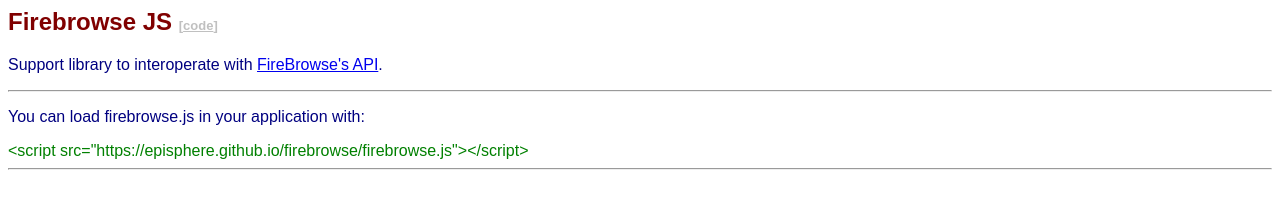
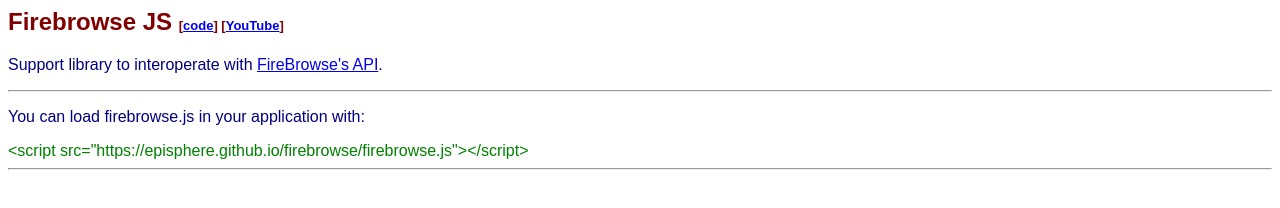
Before and after one commit to episphere/firebrowse, a website: page index.html in a window 1280 px wide. Drawn offline with Linux system fonts and the light colour scheme.

Commit message:
youtube link

```diff
--- a/index.html
+++ b/index.html
@@ -4,7 +4,7 @@
     <script src="firebrowse.js"></script>
 </head>
 <body>
-    <h2>Firebrowse JS <span style="color:silver;font-size:small">[<a style="color:inherit" href="https://github.com/episphere/firebrowse" target="_blank">code</a>]</span></h2>
+    <h2>Firebrowse JS <span style="font-size:small">[<a href="https://github.com/episphere/firebrowse" target="_blank">code</a>] [<a href="https://www.youtube.com/watch?v=xZWvsUGES_U" target="_blank">YouTube</a>]</span></h2>
     <p>Support library to interoperate with <a href="http://firebrowse.org/api-docs/" target="_blank">FireBrowse's API</a>.<p>
     <hr>
     <p>You can load firebrowse.js in your application with:
```
